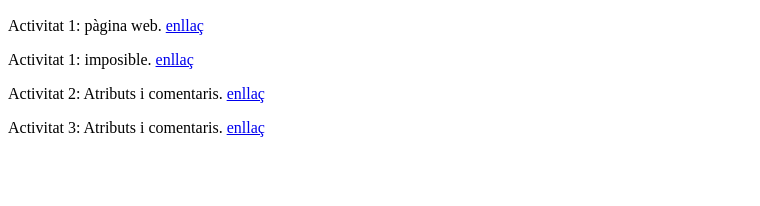
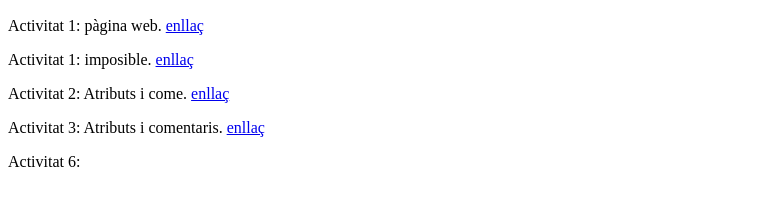
Before and after one commit to hivaxx/html, a plain HTML site: page index.html in a window 1280 px wide. Shown: the part 110-316 px from the top of the page, without its empty margins (0-760 px from the left). Drawn offline with Linux system fonts and the light colour scheme.

Commit message:
Update index.html

```diff
--- a/index.html
+++ b/index.html
@@ -11,7 +11,8 @@
    <h2>by .... xavi martinez adell......</h2>
    <p>Activitat 1: pàgina web. <a href="act01/index.html"> enllaç</a></p>
    <p>Activitat 1: imposible. <a href="act01/Impossible.html"> enllaç</a></p>
-   <p>Activitat 2: Atributs i comentaris. <a href="act02/index.html">enllaç</a></p>
+   <p>Activitat 2: Atributs i come. <a href="act02/index.html">enllaç</a></p>
    <p>Activitat 3: Atributs i comentaris. <a href="act03/index.html">enllaç</a></p>
+    <p>Activitat 6:</p>
 </body>
 </html>
```
